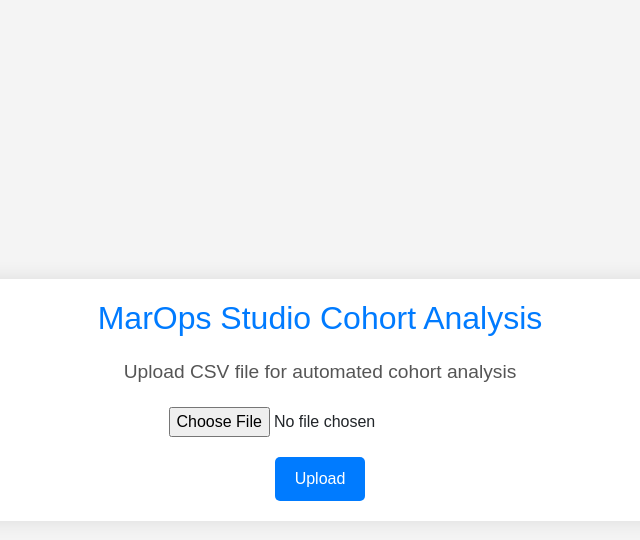
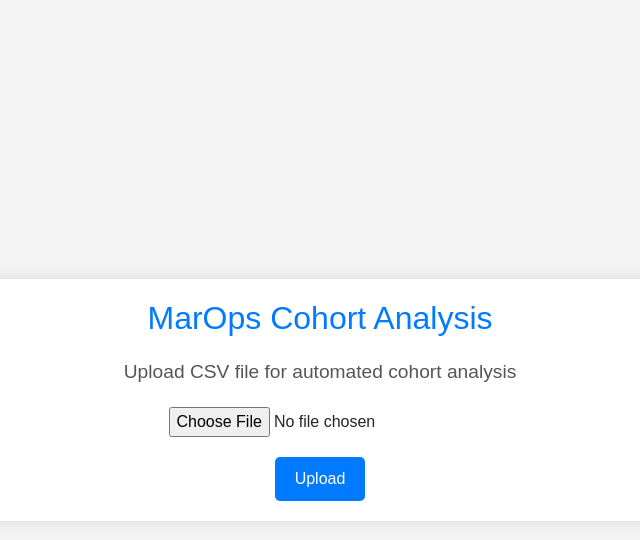
Before and after one commit to mark-shore/cohort-analysis, a Flask app: page / in a window 1280 px wide. Shown: the top 540 px of the page, without its empty margins (320-960 px from the left). Run offline with Flask 3, Linux system fonts and the light colour scheme; some libraries are stand-ins or nearby versions.

Commit message:
Updated name

```diff
--- a/templates/index.html
+++ b/templates/index.html
@@ -3,14 +3,14 @@
 <head>
     <meta charset="UTF-8">
     <meta name="viewport" content="width=device-width, initial-scale=1.0">
-    <title>MarOps Studio Cohort Analysis</title>
+    <title>MarOps Cohort Analysis</title>
     <link rel="icon" type="image/png" href="{{ url_for('static', filename='images/favicon.ico') }}">
     <link rel="stylesheet" href="{{ url_for('static', filename='css/bootstrap.min.css') }}">
     <link rel="stylesheet" href="{{ url_for('static', filename='css/styles.css') }}">
 </head>
 <body>
     <div class="container">
-        <h1>MarOps Studio Cohort Analysis</h1>
+        <h1>MarOps Cohort Analysis</h1>
         <form method="post" enctype="multipart/form-data">
             <p>Upload CSV file for automated cohort analysis</p>
             <input type="file" name="file" />
```
